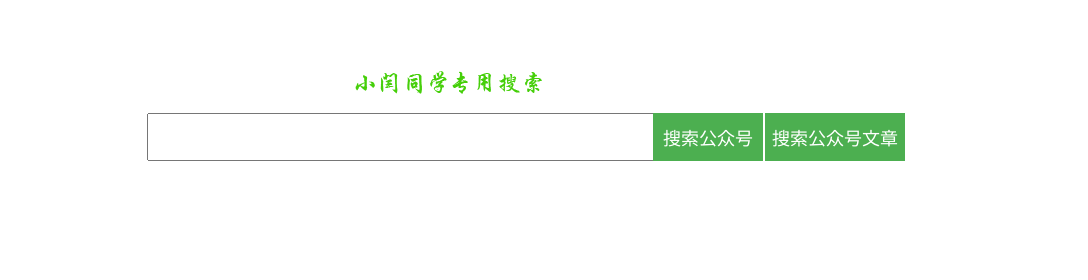
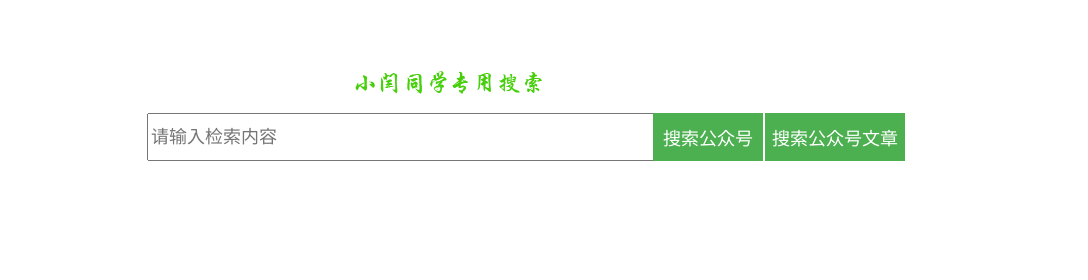
Before and after one commit to EthanYan6/search_box, a plain HTML site: page template/html/index.html in a window 1280 px wide. Shown: the part 287-567 px from the top of the page, 192-1280 px from the left. Drawn offline with Linux system fonts and the light colour scheme.

Commit message:
输入框添加提示文字

```diff
--- a/template/html/index.html
+++ b/template/html/index.html
@@ -11,7 +11,7 @@
 <body>
     <img class="index" src="../image/Ethanyan.png" alt="">
     <img src="../image/Pythonnote.png" class='note' alt="">
-    <input class="text" type="text">
+    <input class="text" type="text" placeholder="请输入检索内容">
     <button class="button" id='article'>搜索公众号文章</button>
     <button class="button" id='name'>搜索公众号</button>
     <div class="footer">
```
